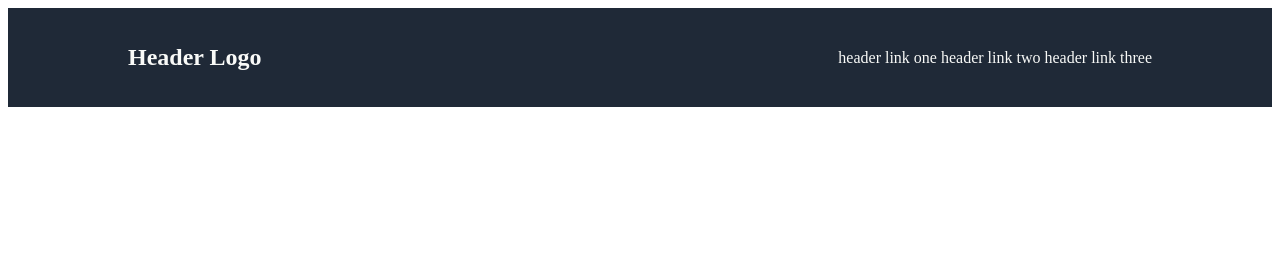
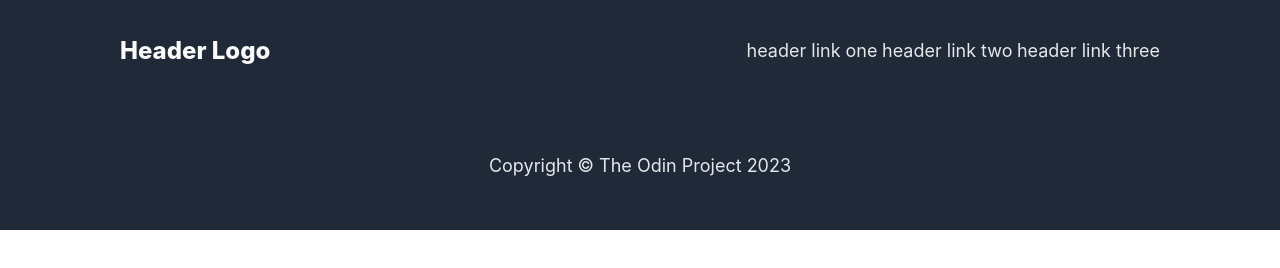
Before and after one commit to vytcka/odin-landing-page, a plain HTML site: page index.html in a window 1280 px wide. Drawn offline with Linux system fonts and the light colour scheme.

Commit message:
Add footer with styling

```diff
--- a/css/styles.css
+++ b/css/styles.css
@@ -1,20 +1,33 @@
-a {
+body {
+    font-family: -apple-system, BlinkMacSystemFont, 'Segoe UI', Roboto, Oxygen, Ubuntu, Cantarell, 'Open Sans', 'Helvetica Neue', sans-serif;
+    margin: 0;
+    min-height: 100vh;
+}
+
+a, .secondary-text {
     text-decoration: none;
-    color: #F9FAF8;
+    color: #E5E7EB;
+    font-size: 18px;
 }
 
 .content {
     display: flex;
     flex-direction: column;
+}
 
+.header, .footer {
+    display:flex;
+    align-items: center;
+    background-color: #1F2937;
+    padding: 36px 120px;
 }
 
 .header {
-    display:flex;
     justify-content: space-between;
-    align-items: center;
-    background-color: #1F2937;
-    padding: 36px 120px;
+}
+
+.footer {
+    justify-content: center;
 }
 
 .logo {
--- a/index.html
+++ b/index.html
@@ -18,7 +18,19 @@
             </div>
         </div>
 
+        <div class="website-description">
+            <div class="description">
 
+            </div>
+
+            <div class="image-placeholder">
+
+            </div>
+        </div>
+
+        <div class="footer">
+            <p class="secondary-text">Copyright © The Odin Project 2023</p>
+        </div>
     </div>
 </body>
 </html>
```
